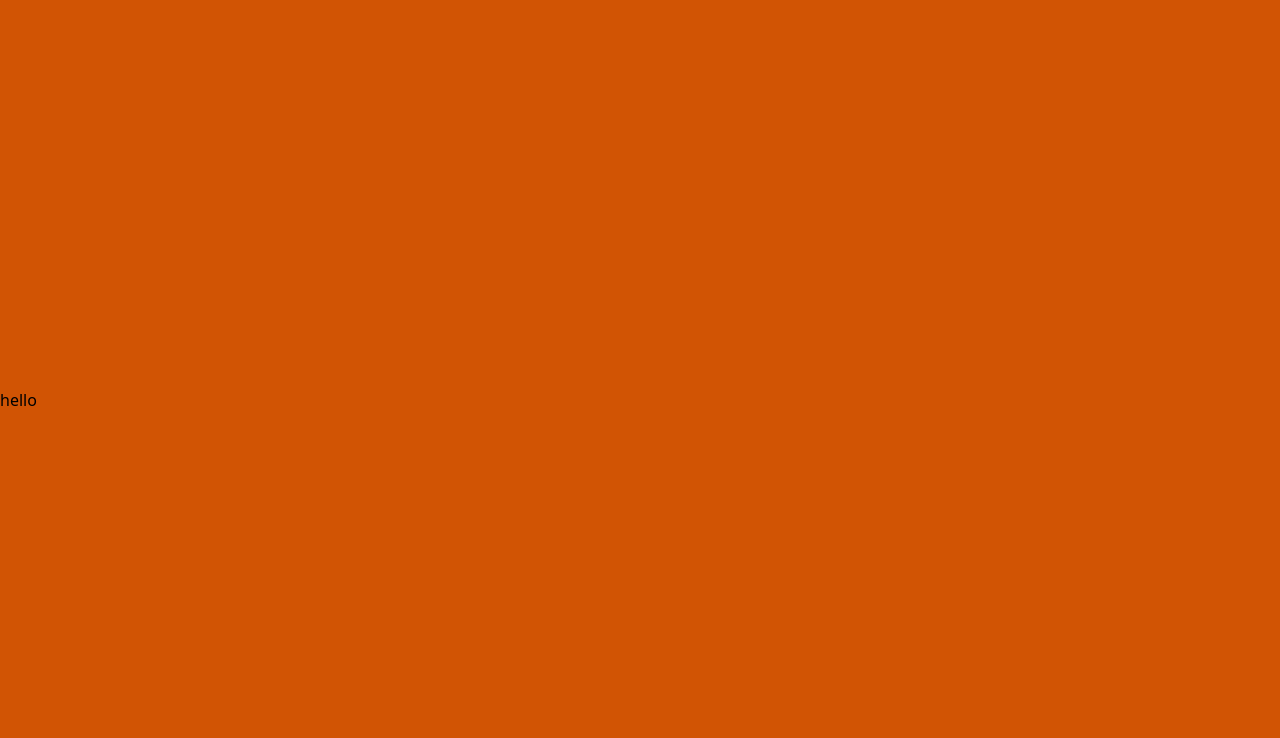
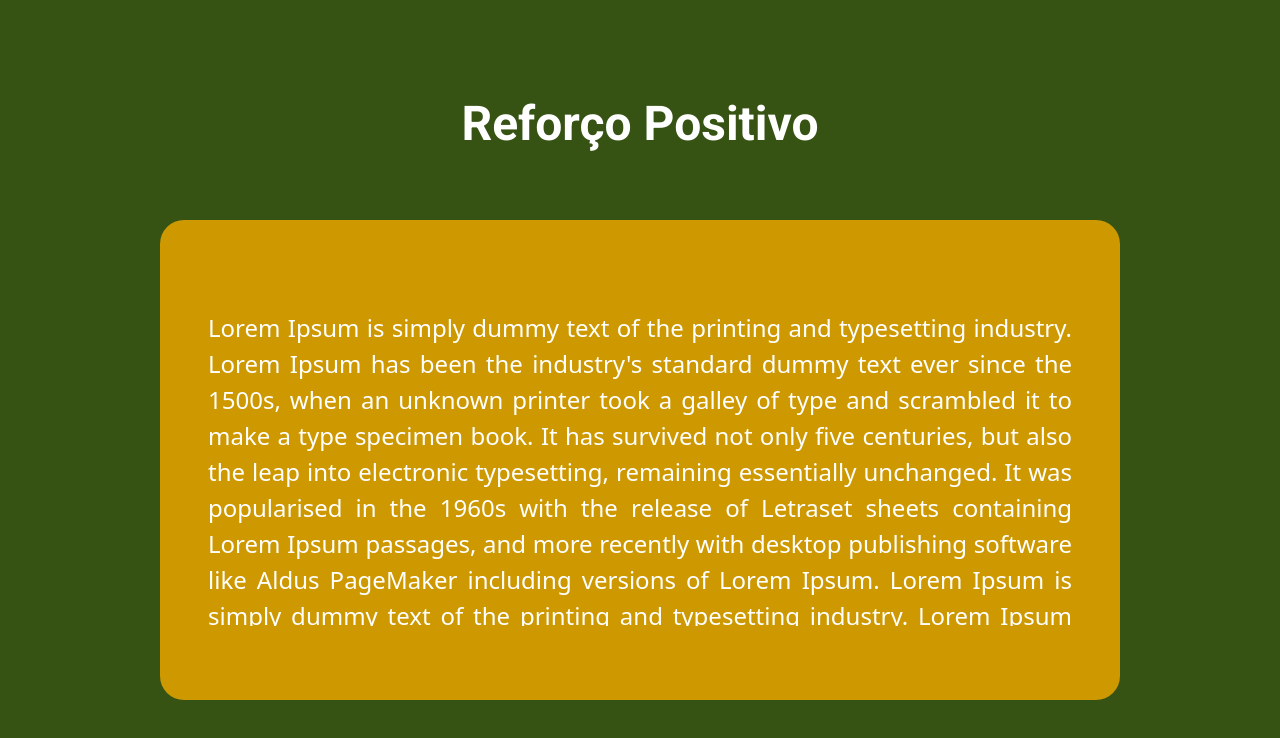
Before and after one commit to afonsomateus21/quiz-cognicao, a React (Vite) app: page /reinforcements/positive-reinforcement in a window 1280 px wide. Shown: the top 738 px of the page. Built offline with nearby package versions, Linux system fonts and the light colour scheme.

Commit message:
feature: estilizacao da pagina PositiveReinforcement

```diff
--- a/src/index.css
+++ b/src/index.css
@@ -1,3 +1,22 @@
 @tailwind base;
+
+::-webkit-scrollbar {
+  width: 4px;
+}
+
+::-webkit-scrollbar-track {
+  background: #f1f1f1;
+  border-radius: 20px;
+}
+
+::-webkit-scrollbar-thumb {
+  background: #888;
+  border-radius: 20px;
+}
+
+::-webkit-scrollbar-thumb:hover {
+  background: #555;
+}
+
 @tailwind components;
 @tailwind utilities;
--- a/src/pages/PositiveReinforcement.tsx
+++ b/src/pages/PositiveReinforcement.tsx
@@ -1,7 +1,73 @@
 export function PositiveReinforcement() {
   return (
-    <main className="bg-orange-600 h-screen flex flex-col justify-center">
-      <h1>hello</h1>
+    <main className="bg-lime-900 h-screen flex flex-col justify-center overflow-hidden">
+      <div className=" p-2 md:p-0 my-0 mx-auto h-full w-full md:h-3/4 md:w-3/4 flex flex-col gap-10 justify-between items-center">
+        <div>
+          <h1 className="text-5xl font-roboto font-bold text-white">Reforço Positivo</h1>
+        </div>
+
+        <section className="h-4/5 flex flex-col justify-center  bg-yellow-600 rounded-3xl p-8">
+          <div className="p-4 overflow-scroll overflow-y-scroll h-4/5 overflow-x-hidden">
+            <p className="text-justify text-md text-white">
+              Lorem Ipsum is simply dummy text of the printing and typesetting industry.
+              Lorem Ipsum has been the industry's standard dummy text ever since the 1500s,
+              when an unknown printer took a galley of type and scrambled it to make a type specimen book.
+              It has survived not only five centuries, but also the leap into electronic typesetting, remaining essentially unchanged.
+              It was popularised in the 1960s with the release of Letraset sheets containing Lorem Ipsum passages,
+              and more recently with desktop publishing software like Aldus PageMaker including versions of Lorem Ipsum.
+              Lorem Ipsum is simply dummy text of the printing and typesetting industry.
+              Lorem Ipsum has been the industry's standard dummy text ever since the 1500s,
+              when an unknown printer took a galley of type and scrambled it to make a type specimen book.
+              It has survived not only five centuries, but also the leap into electronic typesetting, remaining essentially unchanged.
+              It was popularised in the 1960s with the release of Letraset sheets containing Lorem Ipsum passages,
+              and more recently with desktop publishing software like Aldus PageMaker including versions of Lorem Ipsum.
+              Lorem Ipsum is simply dummy text of the printing and typesetting industry.
+              Lorem Ipsum has been the industry's standard dummy text ever since the 1500s,
+              when an unknown printer took a galley of type and scrambled it to make a type specimen book.
+              It has survived not only five centuries, but also the leap into electronic typesetting, remaining essentially unchanged.
+              It was popularised in the 1960s with the release of Letraset sheets containing Lorem Ipsum passages,
+              and more recently with desktop publishing software like Aldus PageMaker including versions of Lorem Ipsum.
+              Lorem Ipsum is simply dummy text of the printing and typesetting industry.
+              Lorem Ipsum has been the industry's standard dummy text ever since the 1500s,
+              when an unknown printer took a galley of type and scrambled it to make a type specimen book.
+              It has survived not only five centuries, but also the leap into electronic typesetting, remaining essentially unchanged.
+              It was popularised in the 1960s with the release of Letraset sheets containing Lorem Ipsum passages,
+              and more recently with desktop publishing software like Aldus PageMaker including versions of Lorem Ipsum.
+              Lorem Ipsum is simply dummy text of the printing and typesetting industry.
+              Lorem Ipsum has been the industry's standard dummy text ever since the 1500s,
+              when an unknown printer took a galley of type and scrambled it to make a type specimen book.
+              It has survived not only five centuries, but also the leap into electronic typesetting, remaining essentially unchanged.
+              It was popularised in the 1960s with the release of Letraset sheets containing Lorem Ipsum passages,
+              and more recently with desktop publishing software like Aldus PageMaker including versions of Lorem Ipsum.
+              Lorem Ipsum is simply dummy text of the printing and typesetting industry.
+              Lorem Ipsum has been the industry's standard dummy text ever since the 1500s,
+              when an unknown printer took a galley of type and scrambled it to make a type specimen book.
+              It has survived not only five centuries, but also the leap into electronic typesetting, remaining essentially unchanged.
+              It was popularised in the 1960s with the release of Letraset sheets containing Lorem Ipsum passages,
+              and more recently with desktop publishing software like Aldus PageMaker including versions of Lorem Ipsum.
+              Lorem Ipsum is simply dummy text of the printing and typesetting industry.
+              Lorem Ipsum has been the industry's standard dummy text ever since the 1500s,
+              when an unknown printer took a galley of type and scrambled it to make a type specimen book.
+              It has survived not only five centuries, but also the leap into electronic typesetting, remaining essentially unchanged.
+              It was popularised in the 1960s with the release of Letraset sheets containing Lorem Ipsum passages,
+              and more recently with desktop publishing software like Aldus PageMaker including versions of Lorem Ipsum.
+
+              Lorem Ipsum is simply dummy text of the printing and typesetting industry.
+              Lorem Ipsum has been the industry's standard dummy text ever since the 1500s,
+              when an unknown printer took a galley of type and scrambled it to make a type specimen book.
+              It has survived not only five centuries, but also the leap into electronic typesetting, remaining essentially unchanged.
+              It was popularised in the 1960s with the release of Letraset sheets containing Lorem Ipsum passages,
+              and more recently with desktop publishing software like Aldus PageMaker including versions of Lorem Ipsum.
+              Lorem Ipsum is simply dummy text of the printing and typesetting industry.
+              Lorem Ipsum has been the industry's standard dummy text ever since the 1500s,
+              when an unknown printer took a galley of type and scrambled it to make a type specimen book.
+              It has survived not only five centuries, but also the leap into electronic typesetting, remaining essentially unchanged.
+              It was popularised in the 1960s with the release of Letraset sheets containing Lorem Ipsum passages,
+              and more recently with desktop publishing software like Aldus PageMaker including versions of Lorem Ipsum.
+            </p>
+          </div>
+        </section>
+      </div>
     </main>
   );
 }
--- a/tailwind.config.js
+++ b/tailwind.config.js
@@ -19,6 +19,9 @@ export default {
       },
       fontFamily: {
         'roboto': ['Roboto', 'system-ui', 'sans-serif']
+      },
+      fontSize: {
+        'md': '1.5rem'
       }
     },
   },
```
